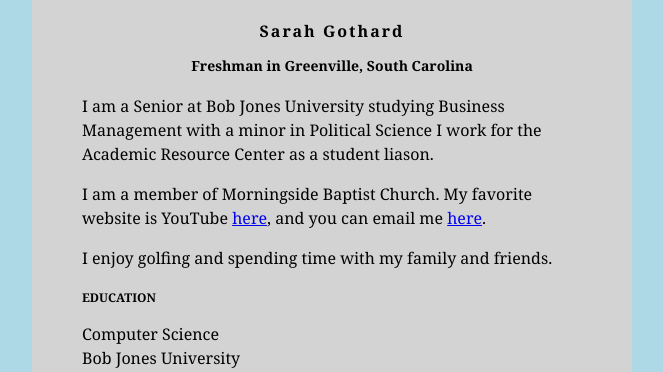
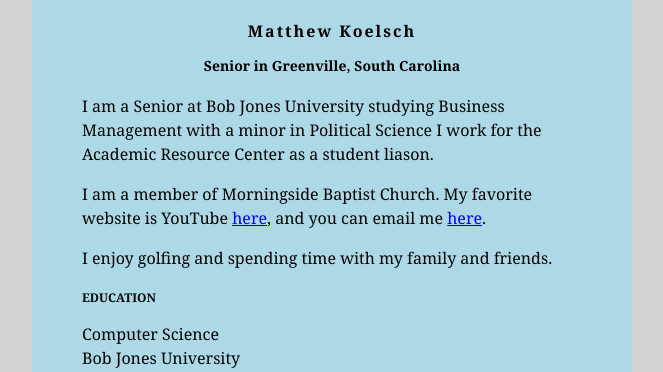
Before and after one commit to MatthewKoelsch/MatthewKoelsch.github.io, a plain HTML site: page index.html in a window 1280 px wide. Shown: the top 372 px of the page, without its empty margins (308-971 px from the left). Drawn offline with Linux system fonts and the light colour scheme.

Commit message:
Update index.html

```diff
--- a/index.html
+++ b/index.html
@@ -2,11 +2,11 @@
 <head>
 <style>
 body {
-    background: lightblue;
+    background: lightgray;
     font-family: Georgia;
 }
 #content {
-    background: lightgray;
+    background: lightblue;
     min-width: 200px;
     max-width: 500px;
     padding: 50px;
@@ -30,8 +30,8 @@ h3 {
 </head>
 <body>
     <div id="content">
-        <h1>Sarah Gothard</h1>
-        <h2>Freshman in Greenville, South Carolina</h2>
+        <h1>Matthew Koelsch</h1>
+        <h2>Senior in Greenville, South Carolina</h2>
 
          <p>I am a Senior at Bob Jones University studying Business Management with a minor in
             Political Science I work for the Academic Resource Center as a student liason.</p>
```
